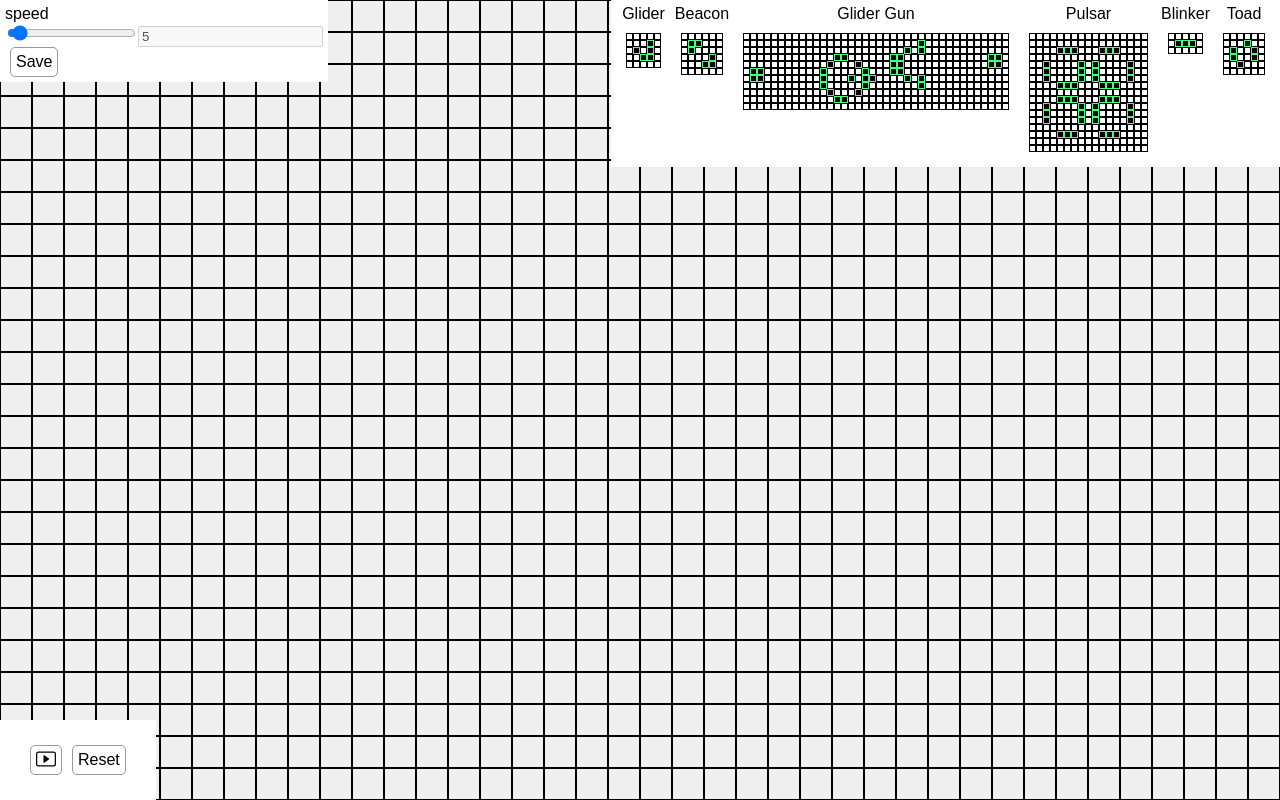
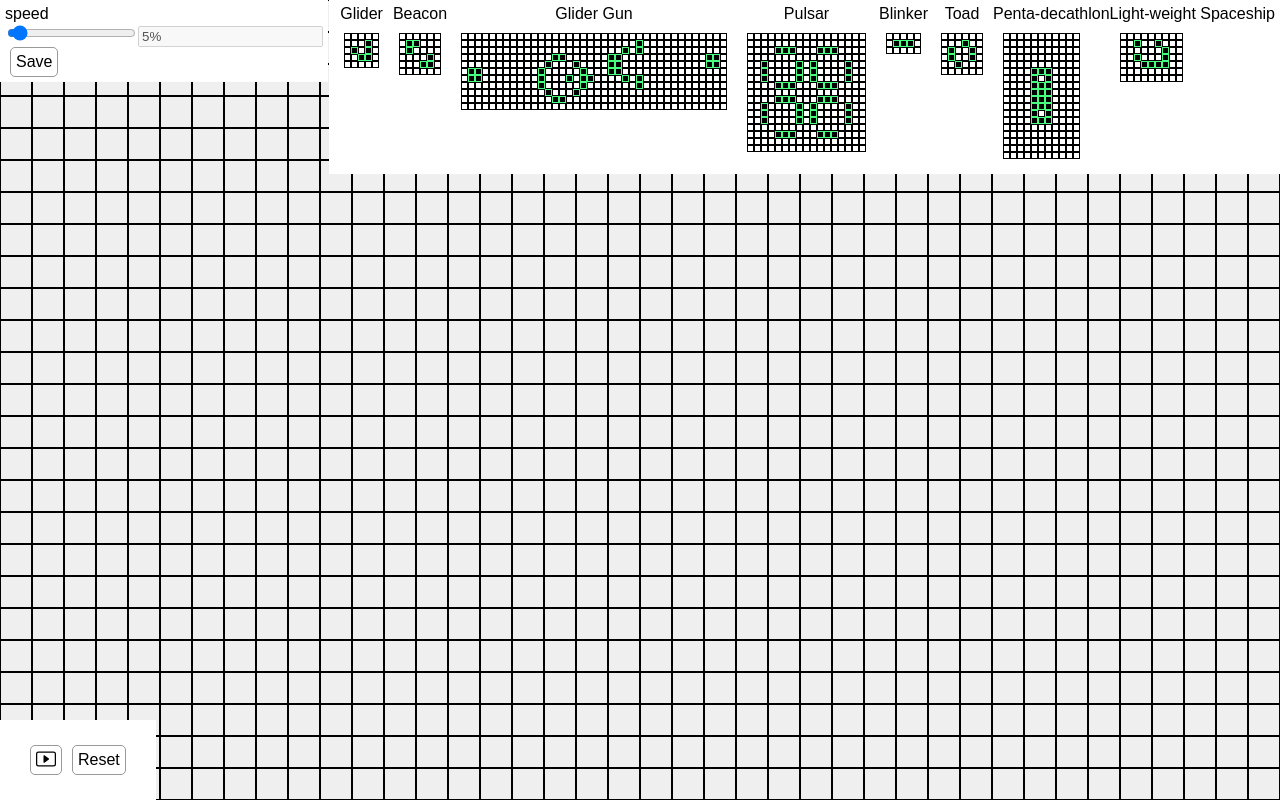
Before and after one commit to Meorne/game-of-life, a React app: page / in a window 1280 px wide. Built offline with nearby package versions, Linux system fonts and the light colour scheme.

Commit message:
clean speed system and add some templates

```diff
--- a/src/MatrixContainer.jsx
+++ b/src/MatrixContainer.jsx
@@ -45,7 +45,7 @@ const MatrixContainer = () => {
   }, [currentTemplate])
 
   useEffect(() => {
-    lifeCycle(currentMatrix, lifeCycleState, (2000 / speed), setMatrix)
+    lifeCycle(currentMatrix, lifeCycleState, 1000 / speed, setMatrix)
     window.currentMatrix = currentMatrix
   }, [
     currentMatrix,
--- a/src/ParamsContainer.jsx
+++ b/src/ParamsContainer.jsx
@@ -16,6 +16,7 @@ const ParamsContainer = () => {
   const { params, setParams } = useContext(paramsContext)
   const { setTemplate } = useContext(templateContext)
   const [newParams, setNewParams] = useState({ ...params })
+  const { speed } = newParams
 
   const updateParams = (key, type = `string`) => ({ target: { value } }) => {
     const modifiedParams = { ...newParams }
@@ -46,11 +47,11 @@ const ParamsContainer = () => {
         <ParamsInput
           type="range"
           onChange={updateParams(`speed`, `number`)}
-          value={newParams?.speed}
+          value={speed}
           min="1"
           max="100"
         />
-        <ParamsInput disabled value={newParams?.speed} />
+        <ParamsInput disabled value={`${speed}%`} />
       </div>
       <Btn onClick={applyParams}>Save</Btn>
     </ParamsWrapper>
--- a/src/templateList.json
+++ b/src/templateList.json
@@ -82,5 +82,42 @@
       [0, 0, 1, 0, 0, 0],
       [0, 0, 0, 0, 0, 0]
     ]
+  },
+  {
+    "title": "Penta-decathlon",
+    "type": "Oscillators",
+    "tmpl": [
+      [0, 0, 0, 0, 0, 0, 0, 0, 0, 0, 0],
+      [0, 0, 0, 0, 0, 0, 0, 0, 0, 0, 0],
+      [0, 0, 0, 0, 0, 0, 0, 0, 0, 0, 0],
+      [0, 0, 0, 0, 0, 0, 0, 0, 0, 0, 0],
+      [0, 0, 0, 0, 0, 0, 0, 0, 0, 0, 0],
+      [0, 0, 0, 0, 1, 1, 1, 0, 0, 0, 0],
+      [0, 0, 0, 0, 1, 0, 1, 0, 0, 0, 0],
+      [0, 0, 0, 0, 1, 1, 1, 0, 0, 0, 0],
+      [0, 0, 0, 0, 1, 1, 1, 0, 0, 0, 0],
+      [0, 0, 0, 0, 1, 1, 1, 0, 0, 0, 0],
+      [0, 0, 0, 0, 1, 1, 1, 0, 0, 0, 0],
+      [0, 0, 0, 0, 1, 0, 1, 0, 0, 0, 0],
+      [0, 0, 0, 0, 1, 1, 1, 0, 0, 0, 0],
+      [0, 0, 0, 0, 0, 0, 0, 0, 0, 0, 0],
+      [0, 0, 0, 0, 0, 0, 0, 0, 0, 0, 0],
+      [0, 0, 0, 0, 0, 0, 0, 0, 0, 0, 0],
+      [0, 0, 0, 0, 0, 0, 0, 0, 0, 0, 0],
+      [0, 0, 0, 0, 0, 0, 0, 0, 0, 0, 0]
+    ]
+  },
+  {
+    "title": "Light-weight Spaceship",
+    "type": "Spaceships",
+    "tmpl": [
+      [0, 0, 0, 0, 0, 0, 0, 0, 0],
+      [0, 0, 1, 0, 0, 1, 0, 0, 0],
+      [0, 0, 0, 0, 0, 0, 1, 0, 0],
+      [0, 0, 1, 0, 0, 0, 1, 0, 0],
+      [0, 0, 0, 1, 1, 1, 1, 0, 0],
+      [0, 0, 0, 0, 0, 0, 0, 0, 0],
+      [0, 0, 0, 0, 0, 0, 0, 0, 0]
+    ]
   }
 ]
```
